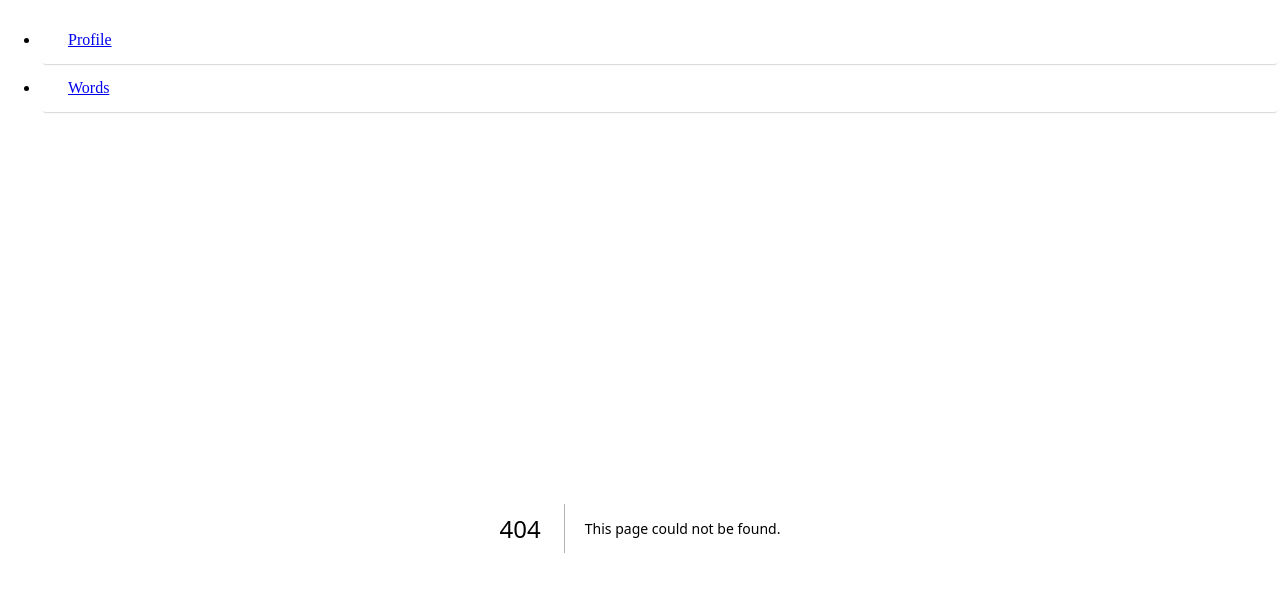
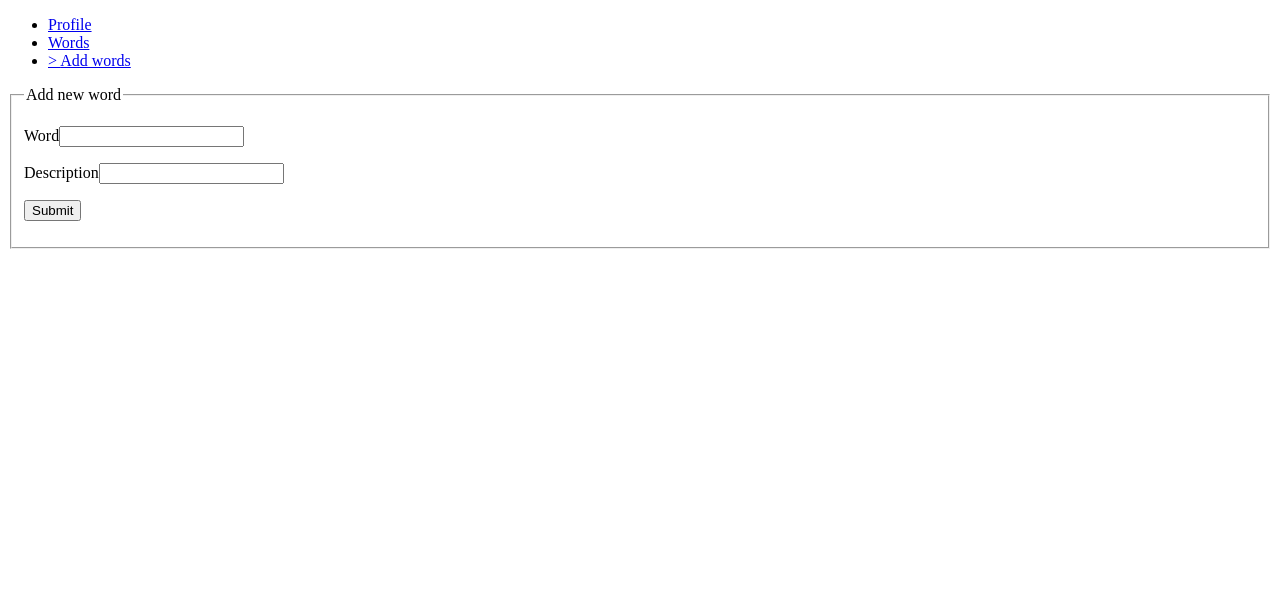
Before and after one commit to kprivitera/cms-application, a Next.js app: page /dashboard/words/add in a window 1280 px wide. Before the commit this address had no page. Shown: the top 592 px of the page. Built offline with nearby package versions, Linux system fonts and the light colour scheme.

Commit message:
[minor] add basic add word page

```diff
--- a/app/dashboard/layout.tsx
+++ b/app/dashboard/layout.tsx
@@ -1,15 +1,15 @@
-export default function DashboardLayout({
-  children, // will be a page or nested layout
-}: {
-  children: React.ReactNode;
-}) {
+import Sidebar from '../../components/sidebar';
+
+const menuItems = [
+  { link: '/dashboard/profile', text: 'Profile' },
+  { link: '/dashboard/words', text: 'Words' },
+  { link: '/dashboard/words/add', text: 'Add words' },
+];
+
+export default function DashboardLayout({ children }: { children: React.ReactNode }) {
   return (
     <section>
-      {/* Include shared UI here e.g. a header or sidebar */}
-      <div>ddsnnnjnjknjn</div>
-      <div>ddsnnnjnjknjn</div>
-      <div>ddsnnnjnjknjn</div>
-
+      <Sidebar menuItems={menuItems} />
       {children}
     </section>
   );
--- /dev/null
+++ b/app/dashboard/words/add/page.tsx
@@ -0,0 +1,30 @@
+import type { NextPage } from 'next';
+
+const AddWords: NextPage = async () => {
+  async function create(formData: FormData) {
+    'use server';
+    const word = formData.get('word');
+    const description = formData.get('description');
+    console.log({ word, description });
+  }
+  return (
+    <form action={create}>
+      <fieldset>
+        <legend>Add new word</legend>
+        <p>
+          <label htmlFor="word">Word</label>
+          <input type="input" name="word" id="word" />
+        </p>
+        <p>
+          <label htmlFor="word">Description</label>
+          <input type="input" name="description" id="description" />
+        </p>
+        <p>
+          <button type="submit">Submit</button>
+        </p>
+      </fieldset>
+    </form>
+  );
+};
+
+export default AddWords;
--- a/app/layout.tsx
+++ b/app/layout.tsx
@@ -1,23 +1,11 @@
-// import ContentWrapper from '../components/content-wrapper';
 // import Header from '../components/header';
-import Sidebar from '../components/sidebar';
-// import StyledComponentsRegistry from '../lib/registry';
-
-const menuItems = [
-  { link: '/dashboard/profile', text: 'Profile' },
-  { link: '/dashboard/words', text: 'Words' },
-];
 
 export default function RootLayout({ children }: { children: React.ReactNode }) {
   return (
     <html lang="en">
       <body>
-        {/* <StyledComponentsRegistry> */}
         {/* <Header /> */}
-        <Sidebar menuItems={menuItems} />
-        {/* <ContentWrapper>{children}</ContentWrapper> */}
         {children}
-        {/* </StyledComponentsRegistry> */}
       </body>
     </html>
   );
--- /dev/null
+++ b/components/menu-item/index.tsx
@@ -0,0 +1,10 @@
+const menuItem = ({ active, children, ...restOfProps }) => {
+  return (
+    <a {...restOfProps}>
+      {active && '> '}
+      {children}
+    </a>
+  );
+};
+
+export default menuItem;
--- a/components/sidebar/index.tsx
+++ b/components/sidebar/index.tsx
@@ -1,9 +1,9 @@
 'use client';
 
 import { map } from 'lodash/fp';
-import { useRouter } from 'next/navigation';
+import { usePathname } from 'next/navigation';
 
-import { MenuItem, SidebarWrapper } from './styles';
+import MenuItem from '../menu-item';
 
 type MenuItem = {
   link: string;
@@ -15,13 +15,11 @@ type SidebarProps = {
 };
 
 const SideBar = ({ menuItems }: SidebarProps) => {
-  const router = useRouter();
-  // console.log(router);
+  const pathName = usePathname();
   return (
-    // <SidebarWrapper>
     <ul>
       {map(({ link, text }) => {
-        const isActive = router.asPath === link;
+        const isActive = pathName === link;
         return (
           <li key={link}>
             <MenuItem active={isActive} href={link}>
@@ -31,7 +29,6 @@ const SideBar = ({ menuItems }: SidebarProps) => {
         );
       }, menuItems)}
     </ul>
-    // </SidebarWrapper>
   );
 };
 
--- a/components/sidebar/styles.tsx
+++ /dev/null
@@ -1,36 +0,0 @@
-import styled, { css } from 'styled-components'
-
-type MenuProps = {
-  active?: boolean
-}
-
-const SidebarWrapper = styled.div`
-  background-color: #283046;
-  height: 100%;
-  position: fixed;
-  width: 16rem;
-`
-
-const MenuItem = styled.a`
-  border-radius: 0.4rem;
-  box-shadow: rgba(12, 16, 27, 0.15) 0px 3px 1px -2px, rgba(12, 16, 27, 0.01) 0px 2px 2px 0px,
-    rgba(12, 16, 27, 0.01) 0px 1px 5px 0px;
-  display: block;
-  padding-bottom: 15px;
-  padding-left: 10px;
-  padding-right: 10px;
-  padding-top: 15px;
-  padding-inline: 1.75rem;
-
-  ${(props: MenuProps) =>
-    props.active &&
-    css`
-      background-color: rgb(115, 103, 240);
-      margin-block: 0;
-      margin-inline: 0.875rem;
-      padding-inline: 0.75rem;
-      white-space: nowrap;
-    `}
-`
-
-export { MenuItem, SidebarWrapper }
```
Also changed, not shown: app/dashboard/words/page.tsx (+0 -9 lines), components/button/index.tsx (deleted, +0 -19 lines), components/content-wrapper/index.tsx (deleted, +0 -9 lines), lib/registry.tsx (deleted, +0 -21 lines).
